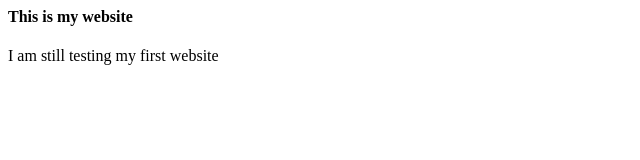
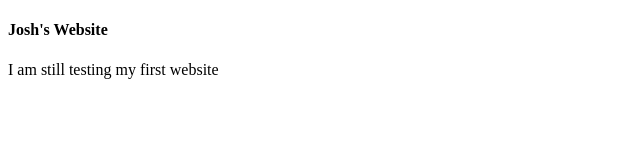
Before and after one commit to joshkhaoz/website, a plain HTML site: page index.html in a window 1280 px wide. Shown: the whole page, without its empty margins (0-640 px from the left). Drawn offline with Linux system fonts and the light colour scheme.

Commit message:
made changes

```diff
--- a/index.html
+++ b/index.html
@@ -1,2 +1,24 @@
-<h4>This is my website</h4>
-<p>I am still testing my first website</p>
+<!doctype html>
+<html>
+
+    <head>
+
+        <meta charset="utf-8">
+        <meta name="viewport" content="width=device-width, initial-scale=1">
+        <title>Josh's Website</title>
+
+    </head>
+
+
+    <!-- This is a comment! You use a comment to describe your code. -->
+    <body>
+
+        <!-- Below is the title of my website-->
+        <h4>Josh's Website</h4>
+        <p>I am still testing my first website</p>
+
+    </body>
+
+
+
+</html>
```
